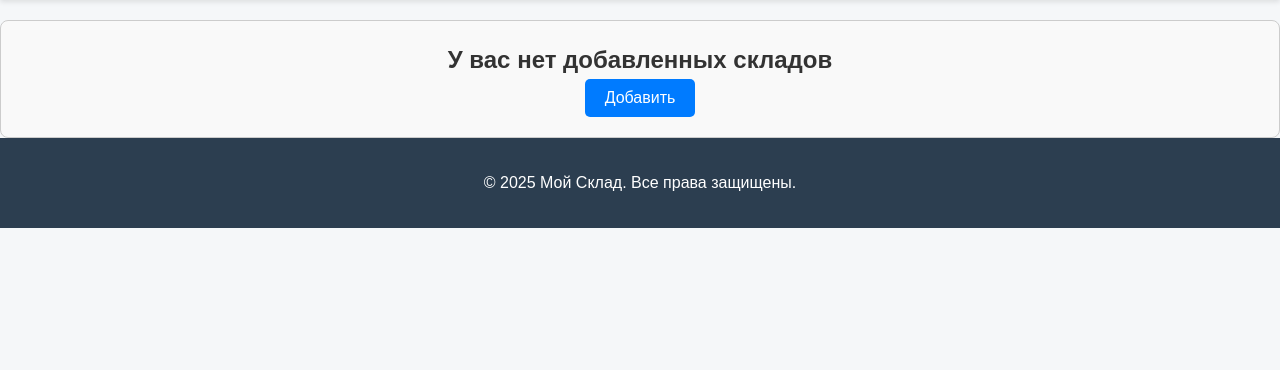
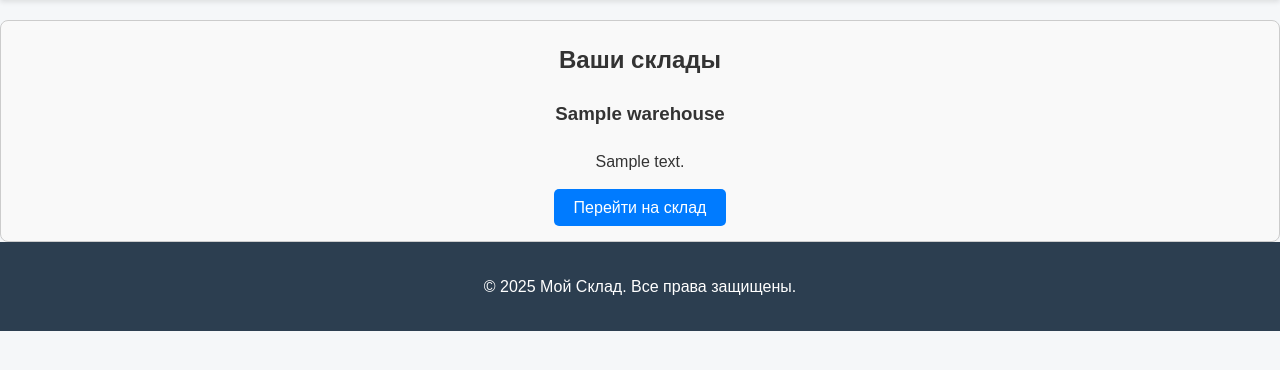
Before and after one commit to Fire-Walker-GH/My-Warehouse-django, a Django app: page / in a window 1280 px wide. Shown: the part 78-448 px from the top of the page. Run offline with Django 5.2, Linux system fonts and the light colour scheme; a user stored in the database is signed in; tables that the repository leaves empty hold one stand-in row (values such as "Sample post").

Commit message:
Страница со списком вещей склада пользователя

```diff
--- a/main/models.py
+++ b/main/models.py
@@ -14,7 +14,7 @@ class Item (models.Model):
     name = models.CharField(max_length=100)
     description = models.TextField(blank=True)
     quantity = models.PositiveIntegerField(default=0)
-    Warehouse = models.ForeignKey(Warehouse, on_delete=models.CASCADE, related_name='items')
+    warehouse = models.ForeignKey(Warehouse, on_delete=models.CASCADE, related_name='items')
 
     def __str__(self):
         return self.name
--- a/main/static/main/css/home.css
+++ b/main/static/main/css/home.css
@@ -95,7 +95,7 @@
     margin-bottom: 0.5rem;
 }
 
-/* Footer */
+
 footer {
     background-color: #2c3e50;
     color: white;
@@ -126,3 +126,22 @@ footer {
 .add-warehouse-btn:hover {
     background-color: #0056b3;
 }
+
+.warehouse-name {
+    margin: 20px;
+}
+
+.warehouse-address {
+    margin: 20px;
+}
+
+.open-the-warehouse-bth {
+    padding: 10px 20px;
+    background-color: #007bff;
+    color: white;
+    border: none;
+    border-radius: 5px;
+    cursor: pointer;
+    font-size: 16px;
+    text-decoration: none;
+}
--- a/main/templates/main/home.html
+++ b/main/templates/main/home.html
@@ -6,10 +6,23 @@
 <link rel="stylesheet" href="{% static 'main/css/home.css' %}">
 
 {% if request.user.is_authenticated %}
-    <div class="warehouse-block">
+    {% if user_warehouses %}
+        <div class="warehouse-block">
+            <h2>Ваши склады</h2>
+            {% for warehouse in user_warehouses %}
+                <div class="warehouse-item">
+                    <h3 class="warehouse-name">{{ warehouse.name }}</h3>
+                    <p class="warehouse-address">{{ warehouse.address }}</p>
+                    <a href="{% url 'items_list' warehouse_id=warehouse.id %}" class="open-the-warehouse-bth">Перейти на склад</a>
+                </div>
+            {% endfor %}
+        </div>
+    {% else %}
+        <div class="warehouse-block">
             <h2>У вас нет добавленных складов</h2>
-            <button class="add-warehouse-btn">Добавить</button>
+            <a href="{% url 'add_warehouse' %}" class="add-warehouse-btn">Добавить</a>
         </div>
+    {% endif %}
 {% else %}
     <section class="hero">
         <div class="container">
--- a/main/urls.py
+++ b/main/urls.py
@@ -6,5 +6,6 @@ urlpatterns = [
     path('register', views.user_register, name="register"),
     path('login', views.user_login, name="login"),
     path('logout', views.user_logout, name="logout"),
-    path('add_warehouse', views.add_warehouse, name="add_warehouse")
+    path('add_warehouse', views.add_warehouse, name="add_warehouse"),
+    path('warehouse/<int:warehouse_id>/items/', views.items_list, name="items_list")
 ]
--- a/main/views.py
+++ b/main/views.py
@@ -1,12 +1,18 @@
-from django.shortcuts import render, redirect
+from django.shortcuts import render, redirect, get_object_or_404
 from django.contrib.auth.forms import UserCreationForm, AuthenticationForm
 from django.contrib.auth import authenticate, login, logout
-from .models import Warehouse
+from django.core.exceptions import PermissionDenied
+from .models import Warehouse, Item
 from django.contrib.auth.decorators import login_required
 
 
 def home(request):
-    return render(request, 'main/home.html')
+    if request.user.is_authenticated:
+        user_warehouses = Warehouse.objects.filter(user_id=request.user.id)
+    else:
+        user_warehouses = None
+
+    return render(request, 'main/home.html', {'user_warehouses': user_warehouses})
 
 def user_register(request):
     if request.method == 'POST':
@@ -55,3 +61,13 @@ def add_warehouse(request):
         return redirect('home')  # Перенаправляем на страницу со списком складов
 
     return render(request, 'main/add_warehouse.html')
+
+
+def items_list(request, warehouse_id):
+    warehouse = get_object_or_404(Warehouse, id=warehouse_id)
+
+    if warehouse.user != request.user:
+        raise PermissionDenied("У вас нет доступа к этому складу")
+
+    items = Item.objects.filter(warehouse=warehouse)
+    return render(request, 'main/items_list.html', {'warehouse': warehouse, 'items': items})
```
Also changed, not shown: main/admin.py (+8 -1 lines), main/static/main/css/items_list.css (added, +43 -0 lines), main/templates/main/items_list.html (added, +21 -0 lines).
